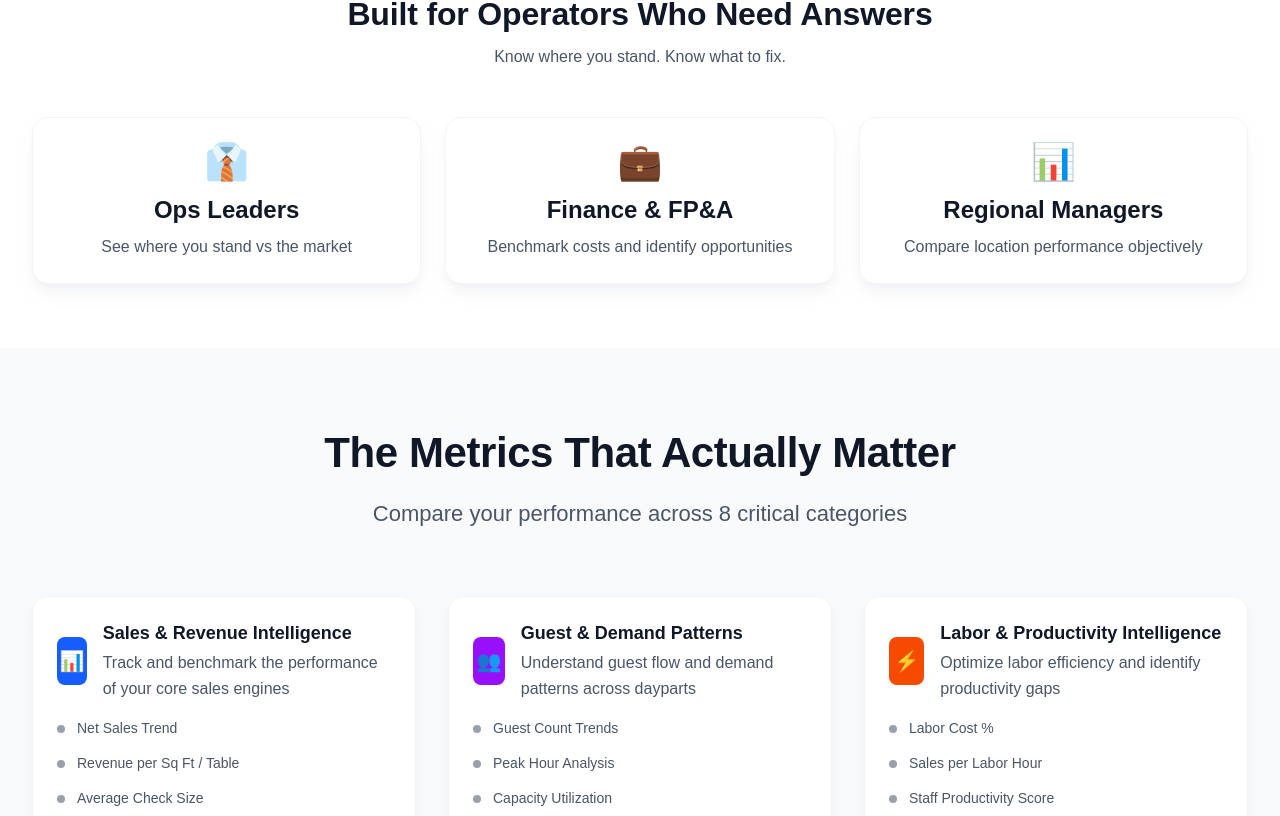
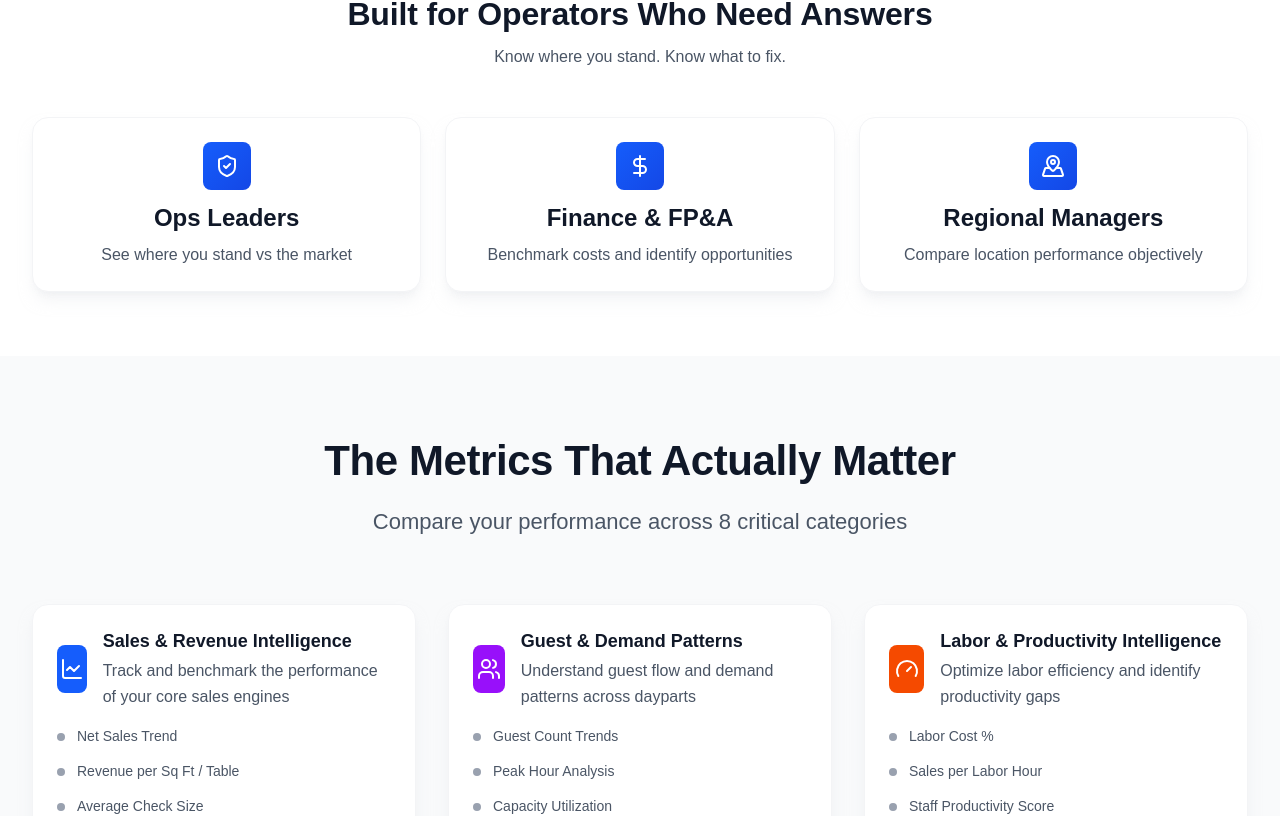
Before and after one commit to roblaryea/sundae-website, a Next.js app: page /report in a window 1280 px wide. Shown: the part 1254-2070 px from the top of the page. Built offline with nearby package versions, Linux system fonts and the light colour scheme; no server answers.

Commit message:
Icon Replacement - Report Page Complete
Updated /report page:
- whoItsFor: 3 icons (persona cards)
- benchmarkCategories: 8 icons (category cards)

Key metrics sections now use Lucide SVG icons.

```diff
--- a/src/app/report/page.tsx
+++ b/src/app/report/page.tsx
@@ -5,6 +5,7 @@ import { Button } from "@/components/ui/Button";
 import { Card, CardHeader, CardTitle, CardDescription, CardContent } from "@/components/ui/Card";
 import { motion, AnimatePresence } from "framer-motion";
 import { useState, useRef, useEffect, forwardRef } from "react";
+import { SundaeIcon, type SundaeIconName } from "@/components/icons";
 
 export default function BenchmarkingPage() {
   const [openAccordion, setOpenAccordion] = useState<number | null>(null);
@@ -20,30 +21,30 @@ export default function BenchmarkingPage() {
     }
   }, [openAccordion]);
 
-  const whoItsFor = [
+  const whoItsFor: { icon: SundaeIconName; title: string; description: string }[] = [
     {
-      icon: "👔",
+      icon: "owners",
       title: "Ops Leaders",
       description: "See where you stand vs the market"
     },
     {
-      icon: "💼",
+      icon: "finance",
       title: "Finance & FP&A",
       description: "Benchmark costs and identify opportunities"
     },
     {
-      icon: "📊",
+      icon: "regional",
       title: "Regional Managers",
       description: "Compare location performance objectively"
     }
   ];
 
-  const benchmarkCategories = [
+  const benchmarkCategories: { name: string; description: string; metrics: string[]; icon: SundaeIconName; color: string; footer: string }[] = [
     {
       name: "Sales & Revenue Intelligence",
       description: "Track and benchmark the performance of your core sales engines",
       metrics: ["Net Sales Trend", "Revenue per Sq Ft / Table", "Average Check Size", "Channel Mix Performance", "Daypart Sales Analysis"],
-      icon: "📊",
+      icon: "benchmarking",
       color: "bg-blue-600",
       footer: "See how your sales stack up against similar restaurants."
     },
@@ -51,7 +52,7 @@ export default function BenchmarkingPage() {
       name: "Guest & Demand Patterns",
       description: "Understand guest flow and demand patterns across dayparts",
       metrics: ["Guest Count Trends", "Peak Hour Analysis", "Capacity Utilization", "Table Turn Performance", "Event & Weather Impact"],
-      icon: "👥",
+      icon: "operators",
       color: "bg-purple-600",
       footer: "Understand when and why guests choose you — or your competitors."
     },
@@ -59,7 +60,7 @@ export default function BenchmarkingPage() {
       name: "Labor & Productivity Intelligence",
       description: "Optimize labor efficiency and identify productivity gaps",
       metrics: ["Labor Cost %", "Sales per Labor Hour", "Staff Productivity Score", "Overtime Exposure", "Staffing vs Demand Alignment"],
-      icon: "⚡",
+      icon: "speed",
       color: "bg-orange-600",
       footer: "Identify efficiency gaps and overstaffed or understaffed periods."
     },
@@ -67,7 +68,7 @@ export default function BenchmarkingPage() {
       name: "COGS & Food Efficiency",
       description: "Identify hidden cost drivers and waste variance issues",
       metrics: ["Food Cost %", "Waste & Variance Tracking", "Inventory Turnover", "Menu Margin Analysis", "Category Cost Optimization"],
-      icon: "🍽️",
+      icon: "menu",
       color: "bg-green-600",
       footer: "Spot leakage and uncover hidden cost drivers."
     },
@@ -75,7 +76,7 @@ export default function BenchmarkingPage() {
       name: "Operational Performance",
       description: "Measure operational efficiency against industry standards",
       metrics: ["Order Accuracy Rate", "Speed of Service", "Prep Efficiency", "Service Rhythm Analysis", "Front vs Back-of-House Metrics"],
-      icon: "🎯",
+      icon: "marketing",
       color: "bg-teal-600",
       footer: "Optimize the guest experience from kitchen to table."
     },
@@ -83,7 +84,7 @@ export default function BenchmarkingPage() {
       name: "Financial & Cost Structure",
       description: "Analyze cost structure and profitability vs market benchmarks",
       metrics: ["Rent Efficiency Ratio", "Utility Cost Impact", "Location Profitability", "Cost-to-Sales Analysis", "Overhead Optimization"],
-      icon: "💰",
+      icon: "finance",
       color: "bg-indigo-600",
       footer: "See whether your cost structure is in line with the market."
     },
@@ -91,7 +92,7 @@ export default function BenchmarkingPage() {
       name: "Predictive Signals & AI Alerts",
       description: "Get proactive alerts before issues impact your bottom line",
       metrics: ["Sales Forecast Accuracy", "Labor Demand Prediction", "Anomaly Detection", "Risk Flag Identification", "Data Quality Monitoring"],
-      icon: "🚨",
+      icon: "alerts",
       color: "bg-red-600",
       footer: "Get proactive alerts before issues impact your P&L."
     },
@@ -99,7 +100,7 @@ export default function BenchmarkingPage() {
       name: "Benchmarking & Market Indices",
       description: "Track market position and competitive performance",
       metrics: ["Performance Rank vs Peers", "Segment Benchmark Comparison", "Market Trend Analysis", "Competitive Position Tracking", "Composite Performance Score"],
-      icon: "📈",
+      icon: "growth",
       color: "bg-blue-700",
       footer: "See exactly where you stand in your local and segment market."
     }
@@ -438,7 +439,9 @@ export default function BenchmarkingPage() {
           <div className="grid grid-cols-1 md:grid-cols-3 gap-6">
             {whoItsFor.map((persona, index) => (
               <Card key={index} variant="elevated" className="text-center p-6">
-                <div className="text-4xl mb-3">{persona.icon}</div>
+                <div className="w-12 h-12 mx-auto mb-3 bg-gradient-to-br from-blue-600 to-blue-700 rounded-lg flex items-center justify-center">
+                  <SundaeIcon name={persona.icon} size="lg" className="text-white" />
+                </div>
                 <h3 className="font-semibold text-gray-900 mb-2">{persona.title}</h3>
                 <p className="text-sm text-gray-600">{persona.description}</p>
               </Card>
@@ -464,8 +467,8 @@ export default function BenchmarkingPage() {
               <Card key={category.name} variant="elevated" className="hover:scale-105 transition-all duration-300 hover:shadow-lg group">
                 <CardHeader>
                   <div className="flex items-center space-x-4 mb-4">
-                    <div className={`w-12 h-12 ${category.color} rounded-lg flex items-center justify-center text-white text-xl group-hover:scale-110 transition-transform duration-300`}>
-                      {category.icon}
+                    <div className={`w-12 h-12 ${category.color} rounded-lg flex items-center justify-center text-white group-hover:scale-110 transition-transform duration-300`}>
+                      <SundaeIcon name={category.icon} size="lg" className="text-white" />
                     </div>
                     <div>
                       <CardTitle className="text-gray-900 group-hover:text-blue-600 transition-colors duration-300 text-base">{category.name}</CardTitle>
```
